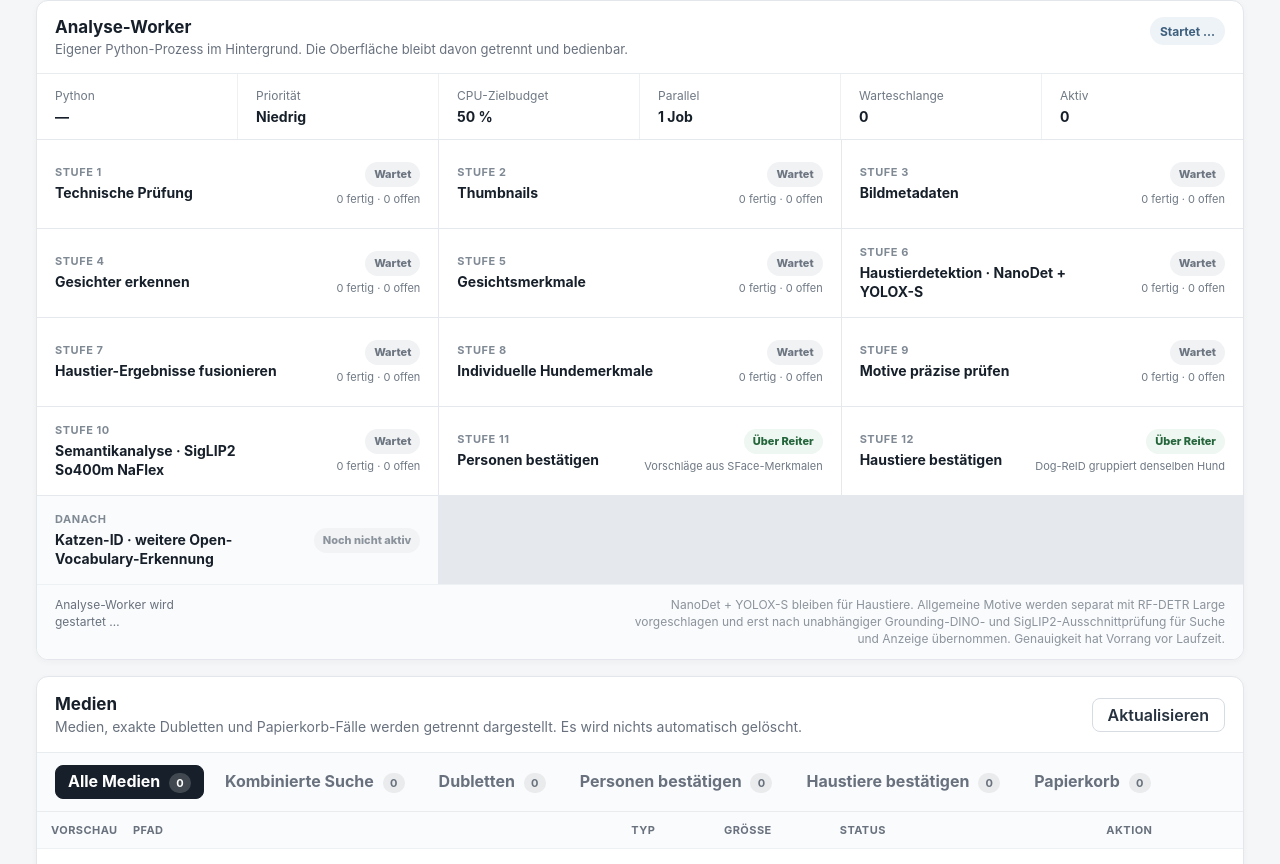
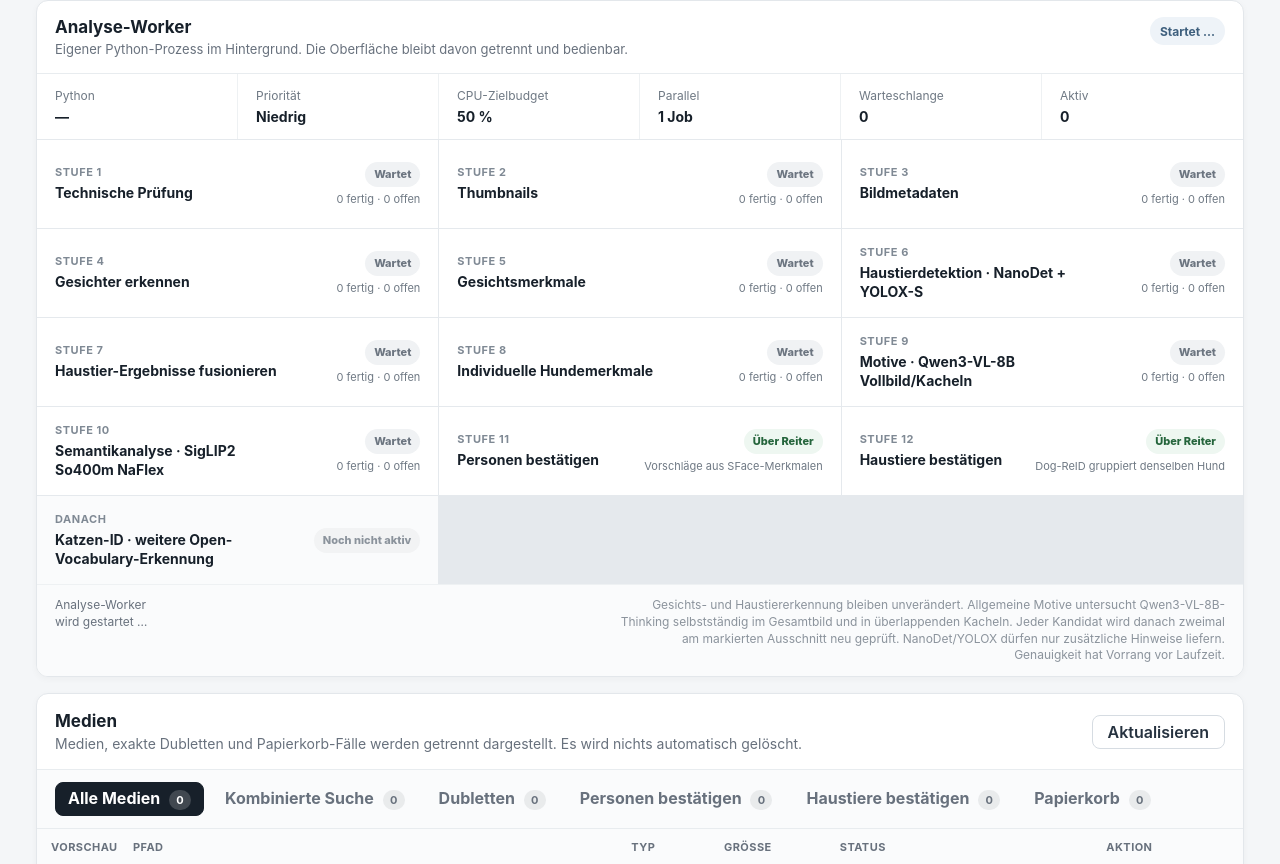
Before and after one commit to mostboneheadedhypoteticaluser/image_transfer_and_sort, a website built with Vite: page index.html in a window 1280 px wide. Shown: the part 347-1211 px from the top of the page. Built offline with nearby package versions, Linux system fonts and the light colour scheme.

Commit message:
Pipeline-Hinweise für große Qwen3-VL Analyse aktualisieren

```diff
--- a/index.html
+++ b/index.html
@@ -166,7 +166,7 @@
             <article class="pipeline-stage">
               <div>
                 <small>Stufe 9</small>
-                <strong>Motive präzise prüfen</strong>
+                <strong>Motive · Qwen3-VL-8B Vollbild/Kacheln</strong>
               </div>
               <div class="pipeline-stage-status">
                 <span id="objectVerificationStageState" class="stage-state waiting">Wartet</span>
@@ -224,7 +224,7 @@
               <button id="analysisErrorsButton" class="ghost analysis-errors-button" type="button" hidden>
                 Fehler anzeigen <span id="analysisErrorCount" class="tab-count">0</span>
               </button>
-              <span class="analysis-note">NanoDet + YOLOX-S bleiben für Haustiere. Allgemeine Motive werden separat mit RF-DETR Large vorgeschlagen und erst nach unabhängiger Grounding-DINO- und SigLIP2-Ausschnittprüfung für Suche und Anzeige übernommen. Genauigkeit hat Vorrang vor Laufzeit.</span>
+              <span class="analysis-note">Gesichts- und Haustiererkennung bleiben unverändert. Allgemeine Motive untersucht Qwen3-VL-8B-Thinking selbstständig im Gesamtbild und in überlappenden Kacheln. Jeder Kandidat wird danach zweimal am markierten Ausschnitt neu geprüft. NanoDet/YOLOX dürfen nur zusätzliche Hinweise liefern. Genauigkeit hat Vorrang vor Laufzeit.</span>
             </div>
           </div>
         </section>
@@ -300,7 +300,7 @@
 
                 <section class="search-group search-group-wide">
                   <h4>Motive</h4>
-                  <p>Nur dreifach geprüfte Objekte aus RF-DETR Large + Grounding DINO + SigLIP2.</p>
+                  <p>Nur Objekte, die Qwen3-VL-8B im Gesamtbild/Kacheln gefunden oder als Hinweis erhalten und anschließend am Ausschnitt doppelt bestätigt hat.</p>
                   <div id="searchObjects" class="search-facets motif-facets"></div>
                 </section>
 
```
